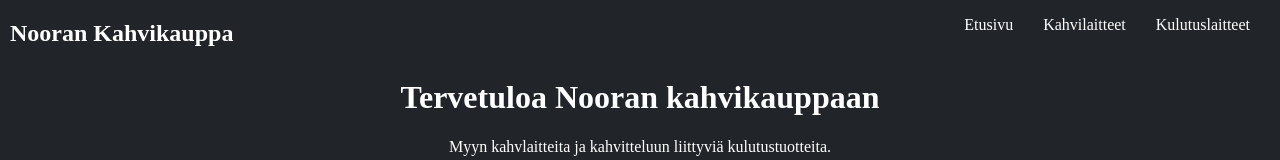
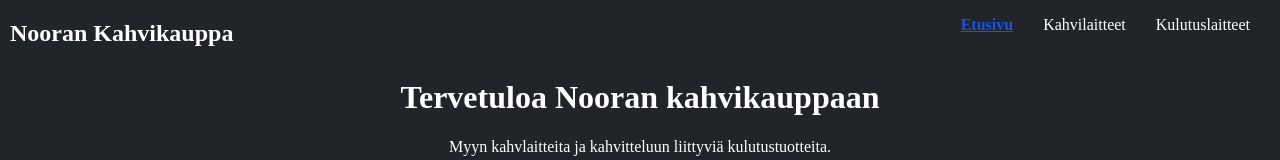
Before and after one commit to AlexDegerman/Nooran-Kahvikauppa, a React (Vite) app: page / in a window 1280 px wide. Shown: the top 160 px of the page. Built offline with nearby package versions, Linux system fonts and the light colour scheme.

Commit message:
Add Routing

```diff
--- a/package.json
+++ b/package.json
@@ -12,7 +12,8 @@
   "dependencies": {
     "nooran-kahvikauppa": "file:",
     "react": "^18.3.1",
-    "react-dom": "^18.3.1"
+    "react-dom": "^18.3.1",
+    "react-router-dom": "^7.0.2"
   },
   "devDependencies": {
     "@eslint/js": "^9.15.0",
--- a/src/App.jsx
+++ b/src/App.jsx
@@ -1,6 +1,7 @@
 import './App.css'
 import Header from './components/Header'
 import FrontPage from './components/FrontPage'
+import { Route, Routes } from 'react-router-dom'
 
 const App = () => {
 
@@ -8,7 +9,9 @@ const App = () => {
   return (
     <>
       <Header/>
-      <FrontPage/>
+      <Routes>
+        <Route path="/" element= {<FrontPage/>}/>
+      </Routes>
     </>
   )
 }
--- a/src/components/Header.jsx
+++ b/src/components/Header.jsx
@@ -1,3 +1,4 @@
+import { NavLink } from 'react-router-dom'
 import '../styles/Header.css'
 
 const Header = () => {
@@ -5,11 +6,11 @@ const Header = () => {
   return (
     <header>
       <h2 className="header-title">Nooran Kahvikauppa</h2>
-      <div className="header-nav-container">
-        <p className="header-nav">Etusivu</p>
+      <nav className="header-nav-container">
+        <NavLink to="/" className="header-nav"><p>Etusivu</p></NavLink>
         <p className="header-nav">Kahvilaitteet</p>
         <p className="header-nav">Kulutuslaitteet</p>
-      </div>
+      </nav>
     </header>
   )
 }
--- a/src/main.jsx
+++ b/src/main.jsx
@@ -1,9 +1,12 @@
 import { StrictMode } from 'react'
 import { createRoot } from 'react-dom/client'
 import App from './App.jsx'
+import { BrowserRouter as Router } from 'react-router-dom'
 
 createRoot(document.getElementById('root')).render(
   <StrictMode>
-    <App />
+    <Router>
+      <App/>
+    </Router>
   </StrictMode>,
 )
--- a/src/styles/Header.css
+++ b/src/styles/Header.css
@@ -18,3 +18,8 @@ header {
   gap: 30px;
   padding-right: 40px;
 }
+
+.header-nav.active {
+  font-weight: bold;
+  text-decoration: underline;
+}
```
Also changed, not shown: 1 other file (tests, documents, lock files or other folders).
